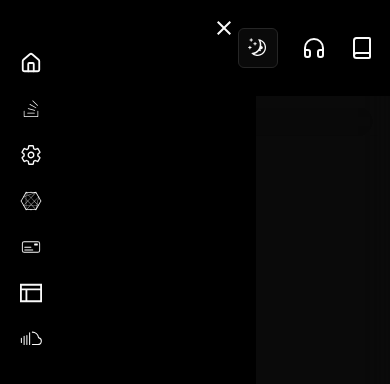
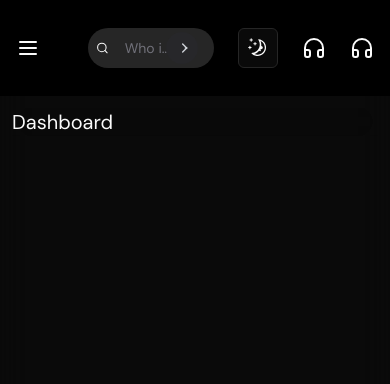
Before and after one commit to satwik073/Saasy_The_SAAS_Automation_Client, a Next.js app: page /dashboard in a window 390 px wide. Both pictures are taken after a click on the button 28 px from the left and 48 px from the top of the page. Shown: the top 384 px of the page. Built offline with nearby package versions, Linux system fonts and the light colour scheme.

Commit message:
chore: code refractor

```diff
--- a/src/Globals/GlobalSidebarMenu/Constants/index.ts
+++ b/src/Globals/GlobalSidebarMenu/Constants/index.ts
@@ -16,6 +16,7 @@ interface MenuOptionsAttributes{
     database_defined :  typeof Database,
     tool_tip_content : typeof TooltipContent,
     drop_down_menu_content_wrapped :  typeof DropdownMenuComponent
+    empty_state : string,
 }
 export const  MENU_OPTIONS_SCREEN_CONTENT :{ CONTENT  : MenuOptionsAttributes }= {
     CONTENT :{
@@ -29,6 +30,7 @@ export const  MENU_OPTIONS_SCREEN_CONTENT :{ CONTENT  : MenuOptionsAttributes }=
         lucid_pointer_click : LucideMousePointerClick,
         git_branch_aligned : GitBranch,
         database_defined : Database,
+        empty_state : '',
         drop_down_menu_content_wrapped : DropdownMenuComponent
 
     }
--- a/src/Globals/GlobalSidebarMenu/Constants/layout_controlling.ts
+++ b/src/Globals/GlobalSidebarMenu/Constants/layout_controlling.ts
@@ -2,6 +2,9 @@ export const MENU_OPTIONS_CREATED = {
     FLEXED_CONTAINERS :{
         sidebar_overall_content : "dark:bg-black bg-white sm:flex flex-col items-center gap-10 lg:py-5 py-4",
         equilant_to_sidebar :"w-14 md:w-16 h-full",
-        ternary_operating_container:"fixed inset-0 z-50 bg-black bg-opacity-50 backdrop-blur-sm flex flex-col items-center gap-10 p-5 w-64"
+        ternary_operating_container:"fixed inset-0 z-50 bg-black bg-opacity-50 backdrop-blur-sm flex flex-col items-center gap-10 p-5 w-64",
+        branching_components : "flex flex-col items-center gap-4 dark:bg-[#ffffff6e] py-3 px-2 rounded-full h-full overflow-scroll border-[1px] w-12",
+        nested_branch :"relative block dark:bg-black p-2 rounded-full border-[1px] dark:border-t-[#353346] dark:border-t-[2px]",
+        aligning_content:"border-l-2 border-muted-foreground/50 h-6 absolute left-1/2 transform -translate-x-1/2 -bottom-[30px] "
     }
 }
--- a/src/Globals/GlobalSidebarMenu/SideMenuWrapper/SmallScreenBar.tsx
+++ b/src/Globals/GlobalSidebarMenu/SideMenuWrapper/SmallScreenBar.tsx
@@ -1,103 +1,94 @@
 'use client'
-
 import Link from 'next/link'
 import { usePathname } from 'next/navigation'
 import React, { useEffect, useState } from 'react'
-import {
-  Tooltip,
-  TooltipContent,
-  TooltipProvider,
-  TooltipTrigger
-} from "../../GlobalToolTips/TooltipContent"
 import { menuOptions } from '@/constants'
 import clsx from 'clsx'
-import { Separator } from '../../GlobalToolTips/Seperator/SeperatorContainer'
-import { Cross, Database, GitBranch, LucideMousePointerClick } from 'lucide-react'
 import DropdownMenuComponent from '@/Globals/GlobalSiteNavigation/Components/DropdownMenu'
 import { TRANSLATING_NAVIGATION_TEXT } from '@/Globals/GlobalSiteNavigation/NavigationWrapping/Constant'
-import { FaBolt } from 'react-icons/fa'
-import { useMediaQuery } from '@mui/material'
-import { ClearOutlined } from '@mui/icons-material'
+import { Box, Button, List, ListItem, Typography, useMediaQuery } from '@mui/material'
+import { MENU_OPTIONS_CREATED } from '../Constants/layout_controlling'
+import { BOX_COMPONENTS_SEPERATED, TYPOGRAPHY_VARIANTS_SEPERATED } from '@/constants/variants_data'
+import { MENU_OPTIONS_SCREEN_CONTENT } from '../Constants'
+import { extended_classes } from '@/constants/use_common_styling'
+import { defualt_and_defined_routes } from '@/constants/standard_routes'
+import { INFINITE_MOVING_CARDS_ATTRIBUTES } from '@/Pages/InfiniteScrollers/Constants'
 
-interface ImageContainerAttributes {
-  width: number;
-  height: number;
-  alt: string;
-  src: string;
+interface ContainerAttributes {
+  is_drawer_open_success?: boolean;
+  on_close_drawer?: () => void;
+}
+interface ContainerExtended extends ContainerAttributes {
+  children?: React.ReactNode;
   className?: string;
+  is_drawer_open?: boolean;
+  is_drawer_open_success?: boolean;
   }
-
-type Props = {
-  isDrawerOpen?: boolean;
-  onCloseDrawer?: () => void;
-}
-const MenuSmallOptions: React.FC<Props> = ({ isDrawerOpen, onCloseDrawer }) => {
-    const isSmallScreen = useMediaQuery('(max-width: 600px)');
-    const [fillTransitionColor, setTransitionFillColor] = useState<string>('');
-
+const MenuSmallOptions: React.FC<ContainerExtended> = ({ is_drawer_open_success, on_close_drawer , className, children }) => {
+  const is_small_screen_area = useMediaQuery(`${extended_classes.media_queries.mobile_devices_below_600px}`);
+  const [fill_transition_color, set_transition_fill_color] = useState<string>(`${MENU_OPTIONS_SCREEN_CONTENT.CONTENT.empty_state}`);
   useEffect(() => {
     if (typeof window !== 'undefined') {
       const theme = localStorage.getItem('theme');
-      setTransitionFillColor(
+      set_transition_fill_color(
         theme === TRANSLATING_NAVIGATION_TEXT.drop_down_light_connecting_content
           ? ''
           : TRANSLATING_NAVIGATION_TEXT.web_page_current_dark_theme_color
       );
     }
   }, []);
-
-    const pathName = usePathname();
-
+  const path_name_specified = usePathname()
   return (
-      <nav
+    <Box component={BOX_COMPONENTS_SEPERATED.components_fetched.nav}
       className={clsx(
-          "dark:bg-black bg-white sm:flex flex-col lg:py-5 py-4",
+        MENU_OPTIONS_CREATED.FLEXED_CONTAINERS.sidebar_overall_content,
         {
-            "w-14 md:w-16 h-full": !isSmallScreen,
-            "fixed inset-0 z-50 bg-black   flex flex-col items-start gap-10 p-5 w-64":
-              isSmallScreen && isDrawerOpen,
-            hidden: isSmallScreen && !isDrawerOpen,
+          [MENU_OPTIONS_CREATED.FLEXED_CONTAINERS.equilant_to_sidebar]: !is_small_screen_area,
+          [MENU_OPTIONS_CREATED.FLEXED_CONTAINERS.ternary_operating_container]: is_small_screen_area && is_drawer_open_success,
+          [extended_classes.hiding_element]: is_small_screen_area && !is_drawer_open_success,
         }
       )}
     >
-        <div className="flex w-full flex-col text-left">
-          {isSmallScreen && isDrawerOpen && (
-            <button onClick={onCloseDrawer} className="flex justify-end">
-                <ClearOutlined/>
-            </button>
+
+      <Box component={BOX_COMPONENTS_SEPERATED.components_fetched.section} className="flex flex-col items-center gap-8">
+        {is_small_screen_area && is_drawer_open_success && (
+          <Button onClick={on_close_drawer} className="self-end text-white">
+            <MENU_OPTIONS_SCREEN_CONTENT.CONTENT.drawer_exit_enabled />
+          </Button>
         )}
-          <TooltipProvider>
-            <ul className="flex flex-col items-start w-full">
-              {menuOptions.map((menuItem) => (
-                <Tooltip key={menuItem.name} delayDuration={0}>
-                  <TooltipTrigger>
-                    <li className="">
+        <Link href={`${defualt_and_defined_routes.default_ciphers}`} className="font-bold block text-center">
+          <MENU_OPTIONS_SCREEN_CONTENT.CONTENT.logo_icon_setteled size={24} className="dark:text-white text-black" />
+        </Link>
+        <MENU_OPTIONS_SCREEN_CONTENT.CONTENT.tool_tip_provider>
+          <List className="flex flex-col items-center gap-7">
+            {menuOptions.map((menu_items_controller) => (
+              <MENU_OPTIONS_SCREEN_CONTENT.CONTENT.tool_tip_wrapper key={menu_items_controller.naming_determined} delayDuration={0}>
+                <MENU_OPTIONS_SCREEN_CONTENT.CONTENT.tool_tip_trigger>
+                  <ListItem className={extended_classes.block_element}>
                     <Link
-                        href={menuItem.href}
-                        className={clsx("hover:text-primary transition-colors", {
-                          "text-primary": pathName === menuItem.href,
+                      href={menu_items_controller.href_routes_enabled}
+                      className={clsx(`hover:${extended_classes.primary_textures} transition-colors`, {
+                        [extended_classes.primary_textures]: path_name_specified === menu_items_controller.href_routes_enabled,
                       })}
                     >
-                        <div className='flex items-center gap-4 py-3'>
-
-                        <menuItem.Component size={22}/>
-                        <p className='font-bold text-md'>{menuItem.name}</p>
-                        </div>
+                      <Box className="text-sm">
+                        <menu_items_controller.Component size={22} fontWeight={'bold'} />
+                      </Box>
                     </Link>
-                    </li>
-                  </TooltipTrigger>
-                  <TooltipContent
-                    side="right"
+                  </ListItem>
+                </MENU_OPTIONS_SCREEN_CONTENT.CONTENT.tool_tip_trigger>
+                <MENU_OPTIONS_SCREEN_CONTENT.CONTENT.tool_tip_content
+                  side={`${INFINITE_MOVING_CARDS_ATTRIBUTES.direction_defined_forth}`}
                   className="bg-black/10 backdrop-blur-xl"
                 >
-                  </TooltipContent>
-                </Tooltip>
+                  <Typography variant={TYPOGRAPHY_VARIANTS_SEPERATED.body_variant.body1}>{menu_items_controller.naming_determined}</Typography>
+                </MENU_OPTIONS_SCREEN_CONTENT.CONTENT.tool_tip_content>
+              </MENU_OPTIONS_SCREEN_CONTENT.CONTENT.tool_tip_wrapper>
             ))}
-            </ul>
-          </TooltipProvider>
-
-        </div>
-      </nav>
+          </List>
+        </MENU_OPTIONS_SCREEN_CONTENT.CONTENT.tool_tip_provider>
+        </Box>
+      </Box>
     );
   };
 
--- a/src/Globals/GlobalSiteNavigation/NavigationWrapping/PrimaryNavigation.tsx
+++ b/src/Globals/GlobalSiteNavigation/NavigationWrapping/PrimaryNavigation.tsx
@@ -7,6 +7,7 @@ import { displaying_buttons } from '@/constants/data_compressed'
 import { CiMenuFries } from 'react-icons/ci'
 import { NAVIGATOR_STYLING_ATTACHED } from './Constant/layout_controlling'
 import { BOX_COMPONENTS_SEPERATED } from '@/constants/variants_data'
+import { defualt_and_defined_routes } from '@/constants/standard_routes'
 
 type Props = {}
 
@@ -28,7 +29,7 @@ const PrimaryNavigation = (props: Props) => {
             <Box component={BOX_COMPONENTS_SEPERATED.components_fetched.section}>
                 <Box component={BOX_COMPONENTS_SEPERATED.components_fetched.aside} className="flex items-center gap-4">
                     <TRANSLATING_NAVIGATION_TEXT.dropdown_changing_theme_component/>
-                    <Link href="/dashboard" className={NAVIGATOR_STYLING_ATTACHED.STYLING_PREPARED.button_radial_effect_causing_race_condition}>
+                    <Link href={`${defualt_and_defined_routes.dashboard_routes}`} className={NAVIGATOR_STYLING_ATTACHED.STYLING_PREPARED.button_radial_effect_causing_race_condition}>
                         <span className={NAVIGATOR_STYLING_ATTACHED.STYLING_PREPARED.span_tag_outlining} /><span className={NAVIGATOR_STYLING_ATTACHED.STYLING_PREPARED.inline_source}>{true ? (<Box component={BOX_COMPONENTS_SEPERATED.components_fetched.button}>{dashboard_displaying_button}</Box>) : (<Box component={BOX_COMPONENTS_SEPERATED.components_fetched.button}>{getting_started_displaying_button}</Box>)}
                         </span>
                     </Link>
--- a/src/Globals/InfoBar/InputController.tsx
+++ b/src/Globals/InfoBar/InputController.tsx
@@ -3,31 +3,26 @@
 import React, { useState } from 'react'
 import { Book, Headphones, Search, Menu } from 'lucide-react'
 import MenuSmallOptions from '../GlobalSidebarMenu/SideMenuWrapper/SmallScreenBar'
-
-import {
-  Tooltip,
-  TooltipContent,
-  TooltipProvider,
-  TooltipTrigger,
-} from "../GlobalToolTips/TooltipContent"
 import { PlaceholdersAndVanishInputDemo } from './Animations/input_placeholder'
-import { useMediaQuery } from '@mui/material'
-import DropdownMenuComponent from '../GlobalSiteNavigation/Components/DropdownMenu'
+import { Box, Typography, useMediaQuery } from '@mui/material'
+import { MENU_OPTIONS_SCREEN_CONTENT } from '../GlobalSidebarMenu/Constants'
+import { BOX_COMPONENTS_SEPERATED, TYPOGRAPHY_VARIANTS_SEPERATED } from '@/constants/variants_data'
+import { extended_classes } from '@/constants/use_common_styling'
 
 
 type Props = {}
 const InfoBar = (props: Props) => {
-  const isSmallScreen = useMediaQuery('(max-width: 600px)');
-  const [isDrawerOpen, setIsDrawerOpen] = useState(false);
+  const is_small_screen = useMediaQuery(`${extended_classes.media_queries.mobile_devices_below_600px}`);
+  const [is_drawer_open, set_is_drawer_open] = useState(false);
 
-  const toggleDrawer = () => {
-    setIsDrawerOpen(!isDrawerOpen);
+  const toggle_menu_drawer = () => {
+    set_is_drawer_open(!is_drawer_open);
   };
 
   return (
-    <div className="flex flex-row static top-0 justify-end gap-6 items-center px-4 py-4 w-full dark:bg-black">
-      {isSmallScreen && (
-        <button onClick={toggleDrawer} className="mr-auto">
+    <Box component={BOX_COMPONENTS_SEPERATED.components_fetched.header} className="flex flex-row static top-0 justify-end gap-6 items-center px-4 py-4 w-full dark:bg-black">
+      {is_small_screen && (
+        <button onClick={toggle_menu_drawer} className="mr-auto">
           <Menu />
         </button>
       )}
@@ -40,35 +35,35 @@ const InfoBar = (props: Props) => {
         <Search />
         <PlaceholdersAndVanishInputDemo />
       </span>
-      <TooltipProvider>
-      <div className="flex items-center gap-4 py-3">
-            <DropdownMenuComponent />
-          </div>
-        <Tooltip delayDuration={0}>
-          <TooltipTrigger>
+      <MENU_OPTIONS_SCREEN_CONTENT.CONTENT.tool_tip_provider>
+        <Box component={BOX_COMPONENTS_SEPERATED.components_fetched.section} className="flex items-center gap-4 py-3">
+          <MENU_OPTIONS_SCREEN_CONTENT.CONTENT.drop_down_menu_content_wrapped />
+        </Box>
+        <MENU_OPTIONS_SCREEN_CONTENT.CONTENT.tool_tip_wrapper delayDuration={0}>
+          <MENU_OPTIONS_SCREEN_CONTENT.CONTENT.tool_tip_trigger>
             <Headphones />
-          </TooltipTrigger>
-          <TooltipContent>
-            <p>Contact Support</p>
-          </TooltipContent>
-        </Tooltip>
-      </TooltipProvider>
-      <TooltipProvider>
-        <Tooltip delayDuration={0}>
-          <TooltipTrigger>
-            <Book />
-          </TooltipTrigger>
-          <TooltipContent>
-            <p>Guide</p>
-          </TooltipContent>
-        </Tooltip>
-      </TooltipProvider>
-      {isDrawerOpen && (
-        <div className="fixed inset-0 z-50 flex">
-          <MenuSmallOptions isDrawerOpen={isDrawerOpen} onCloseDrawer={toggleDrawer} />
-        </div>
+          </MENU_OPTIONS_SCREEN_CONTENT.CONTENT.tool_tip_trigger>
+          <MENU_OPTIONS_SCREEN_CONTENT.CONTENT.tool_tip_content>
+            <Typography variant={TYPOGRAPHY_VARIANTS_SEPERATED.body_variant.body1}>Contact Support</Typography>
+          </MENU_OPTIONS_SCREEN_CONTENT.CONTENT.tool_tip_content>
+        </MENU_OPTIONS_SCREEN_CONTENT.CONTENT.tool_tip_wrapper>
+      </MENU_OPTIONS_SCREEN_CONTENT.CONTENT.tool_tip_provider>
+      <MENU_OPTIONS_SCREEN_CONTENT.CONTENT.tool_tip_provider>
+        <MENU_OPTIONS_SCREEN_CONTENT.CONTENT.tool_tip_wrapper delayDuration={0}>
+          <MENU_OPTIONS_SCREEN_CONTENT.CONTENT.tool_tip_trigger>
+            <Headphones />
+          </MENU_OPTIONS_SCREEN_CONTENT.CONTENT.tool_tip_trigger>
+          <MENU_OPTIONS_SCREEN_CONTENT.CONTENT.tool_tip_content>
+            <Typography variant={TYPOGRAPHY_VARIANTS_SEPERATED.body_variant.body1}>Guide</Typography>
+          </MENU_OPTIONS_SCREEN_CONTENT.CONTENT.tool_tip_content>
+        </MENU_OPTIONS_SCREEN_CONTENT.CONTENT.tool_tip_wrapper>
+      </MENU_OPTIONS_SCREEN_CONTENT.CONTENT.tool_tip_provider>
+      {is_drawer_open && (
+        <Box className="fixed inset-0 z-50 flex">
+          <MenuSmallOptions is_drawer_open={is_drawer_open} on_close_drawer={toggle_menu_drawer} />
+        </Box>
       )}
-    </div>
+    </Box>
   );
 };
 
```
Also changed, not shown: src/Globals/GlobalSidebarMenu/SideMenuWrapper/Sidebar.tsx (+15 -21 lines). Lines whose indentation alone changed are shown as unchanged.
